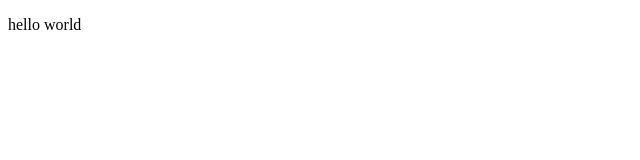
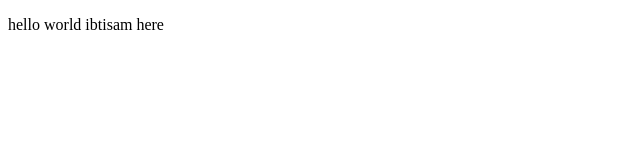
Before and after one commit to ibtisamarif831/React-base-app, a website: page index.html in a window 1280 px wide. Shown: the whole page, without its empty margins (0-640 px from the left). Drawn offline with Linux system fonts and the light colour scheme.

```diff
--- a/index.html
+++ b/index.html
@@ -6,6 +6,6 @@
     <title>Pract</title>
 </head>
 <body>
-    <p>hello world</p>
+    <p>hello world ibtisam here</p>
 </body>
 </html>
```
Also changed, not shown: package.json (added, +28 -0 lines), 1 other file.
